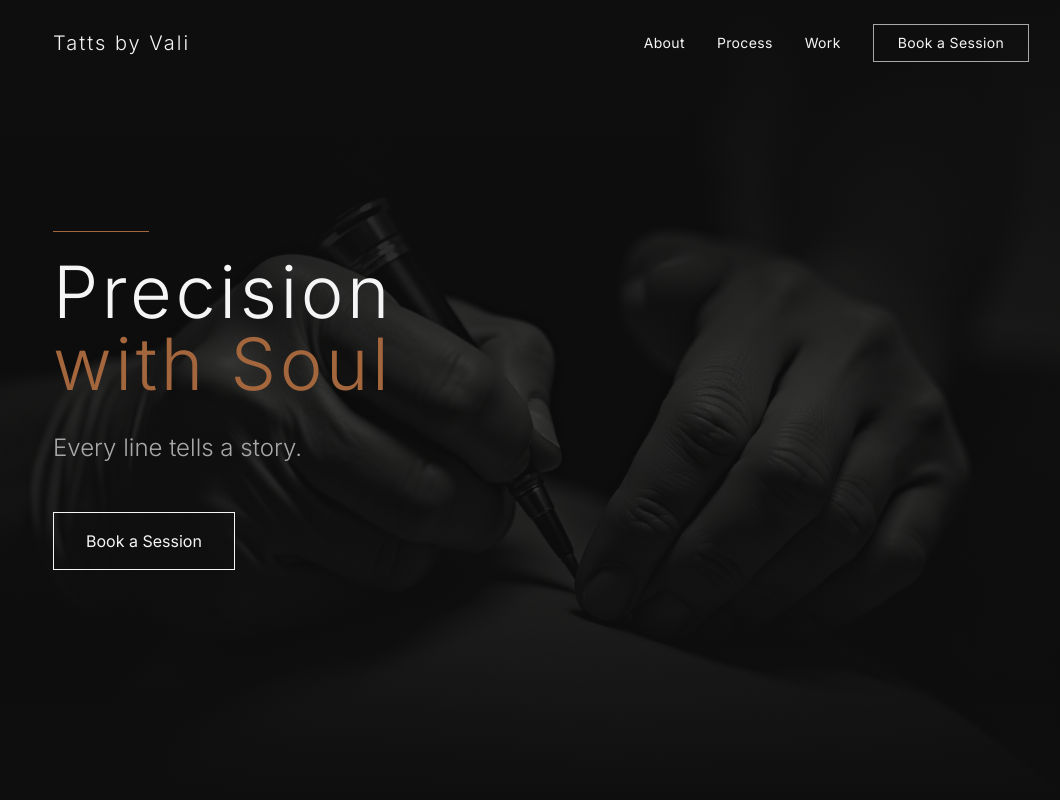
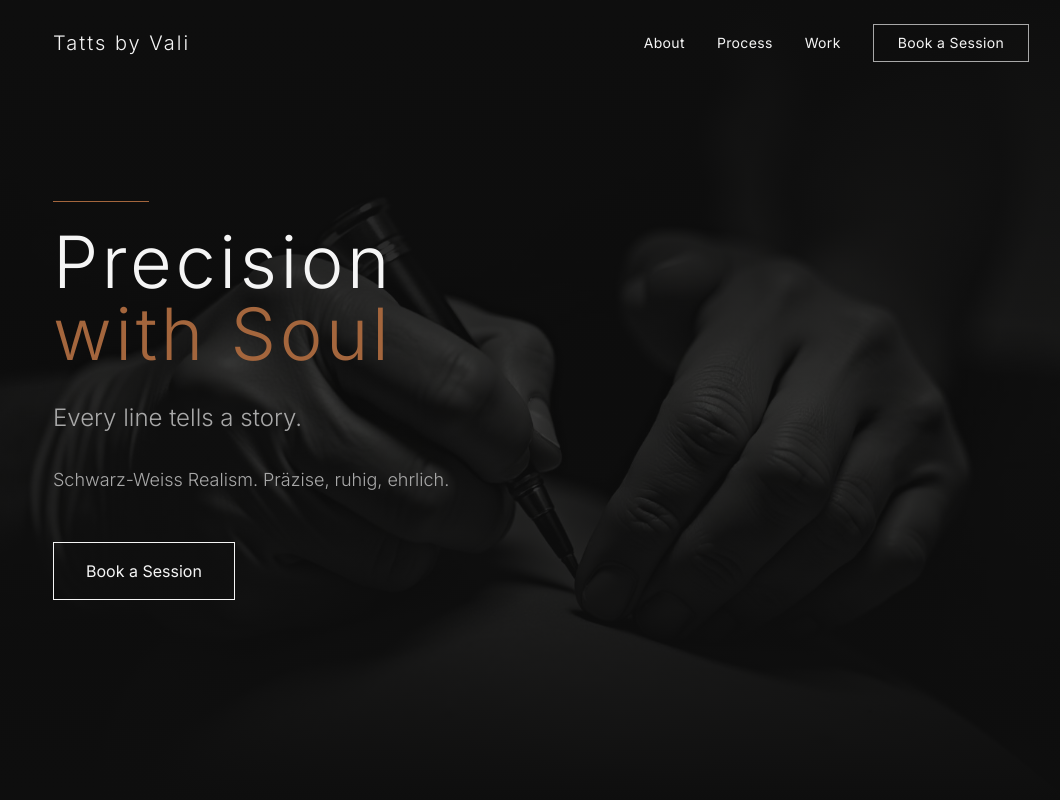
Before and after one commit to VikingAM/tatts-by-vali-zen, a React (Vite) app: page / in a window 1280 px wide. Shown: the top 800 px of the page, without its empty margins (99-1159 px from the left). Built offline with nearby package versions, Linux system fonts and the light colour scheme; the HTML template or start-up script is replaced by a standard one.

Commit message:
feat: Create Hero section component

```diff
--- a/src/components/Hero.tsx
+++ b/src/components/Hero.tsx
@@ -20,8 +20,11 @@ const Hero = () => {
             Precision <br />
             <span className="text-bronze">with Soul</span>
           </h1>
-          <p className="text-xl md:text-2xl text-foreground-secondary font-light mb-12 max-w-2xl leading-relaxed">
+          <p className="text-xl md:text-2xl text-foreground-secondary font-light mb-8 max-w-2xl leading-relaxed">
             Every line tells a story.
+          </p>
+          <p className="text-base md:text-lg text-foreground-secondary font-light mb-12 max-w-2xl">
+            Schwarz-Weiss Realism. Präzise, ruhig, ehrlich.
           </p>
           <a
             href="#contact"
```
